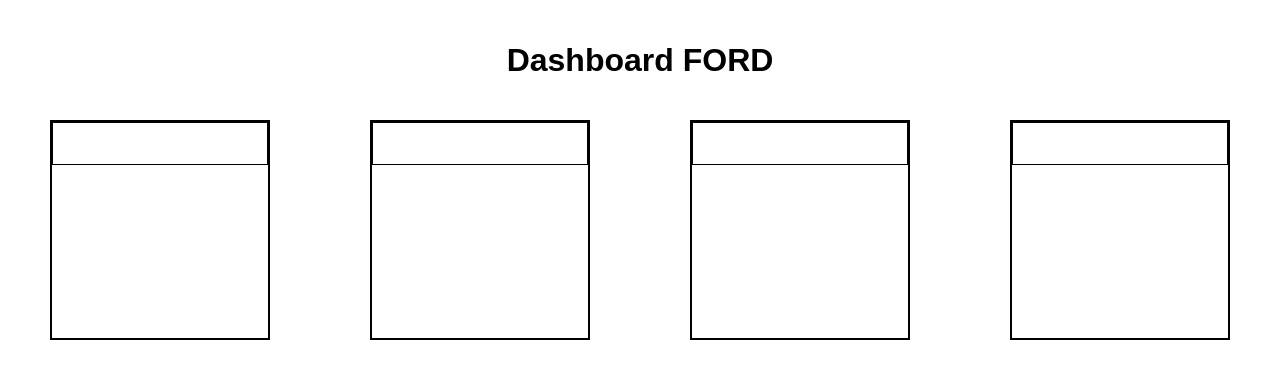
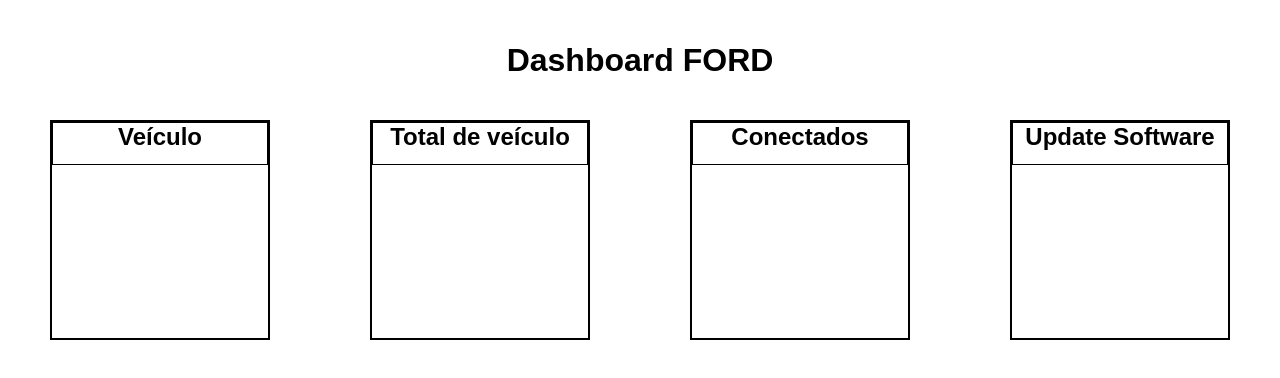
Before and after one commit to juancosta0/Desafio_angular_senai, an Angular app in the folder front/: page /dashboard in a window 1280 px wide. Shown: the top 378 px of the page. Built offline with nearby package versions, Linux system fonts and the light colour scheme.

Commit message:
complementando

```diff
--- a/front/src/app/component/dashboard/dashboard.component.css
+++ b/front/src/app/component/dashboard/dashboard.component.css
@@ -28,4 +28,6 @@ body{
     width: 100%;
     height: 20%;
     border: 1px solid black;
+    display: flex;
+    justify-content: center;
 }
--- a/front/src/app/component/dashboard/dashboard.component.html
+++ b/front/src/app/component/dashboard/dashboard.component.html
@@ -1,10 +1,10 @@
 <body>
     <div class="titulo"><h1>Dashboard FORD</h1></div>
     <div class="card">
-        <div class="cards"><div class="cards-individual"></div></div>
-        <div class="cards"><div class="cards-individual"></div></div>
-        <div class="cards"><div class="cards-individual"></div></div>
-        <div class="cards"><div class="cards-individual"></div></div>
+        <div class="cards"><div class="cards-individual"><h2>Veículo</h2></div></div>
+        <div class="cards"><div class="cards-individual"><h2>Total de veículo</h2></div></div>
+        <div class="cards"><div class="cards-individual"><h2>Conectados</h2></div></div>
+        <div class="cards"><div class="cards-individual"><h2>Update Software</h2></div></div>
     </div>
     <div class="imagem"></div>
     <div class="tabela"></div>
```
